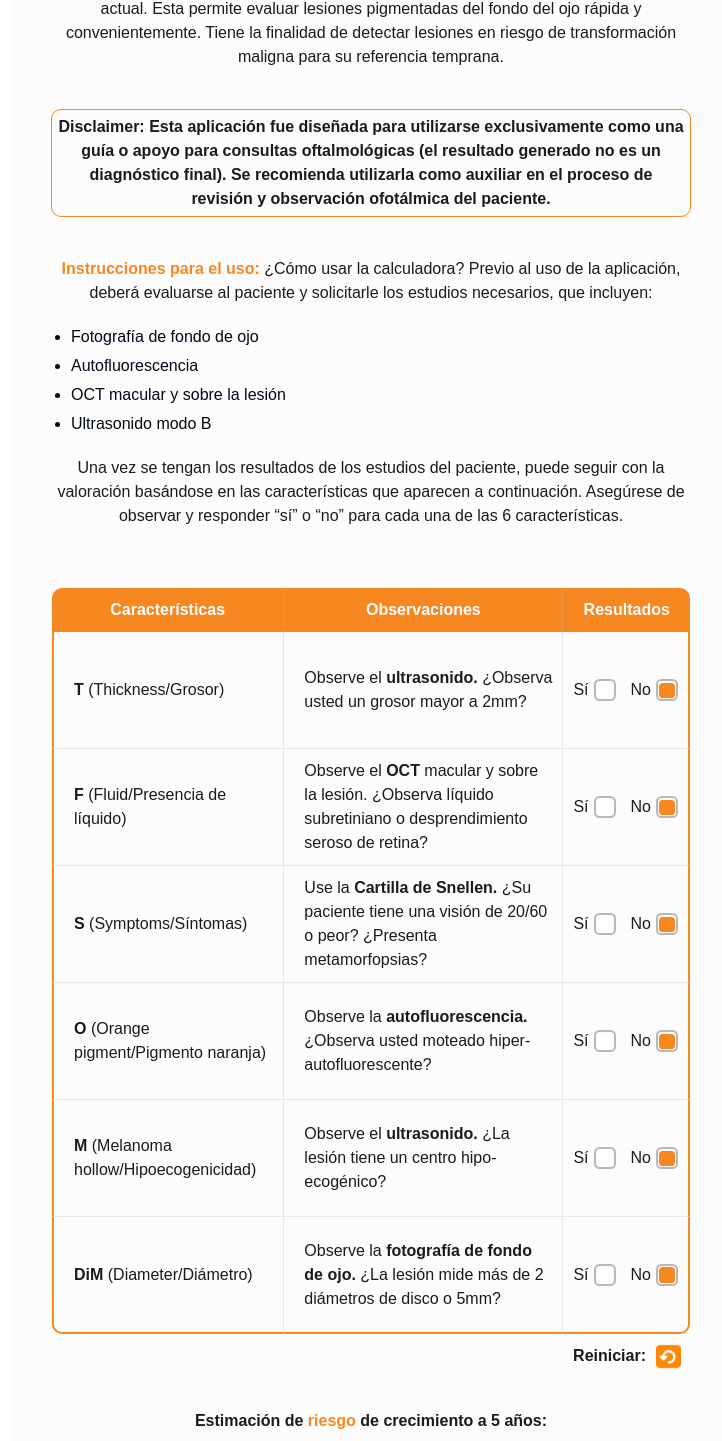
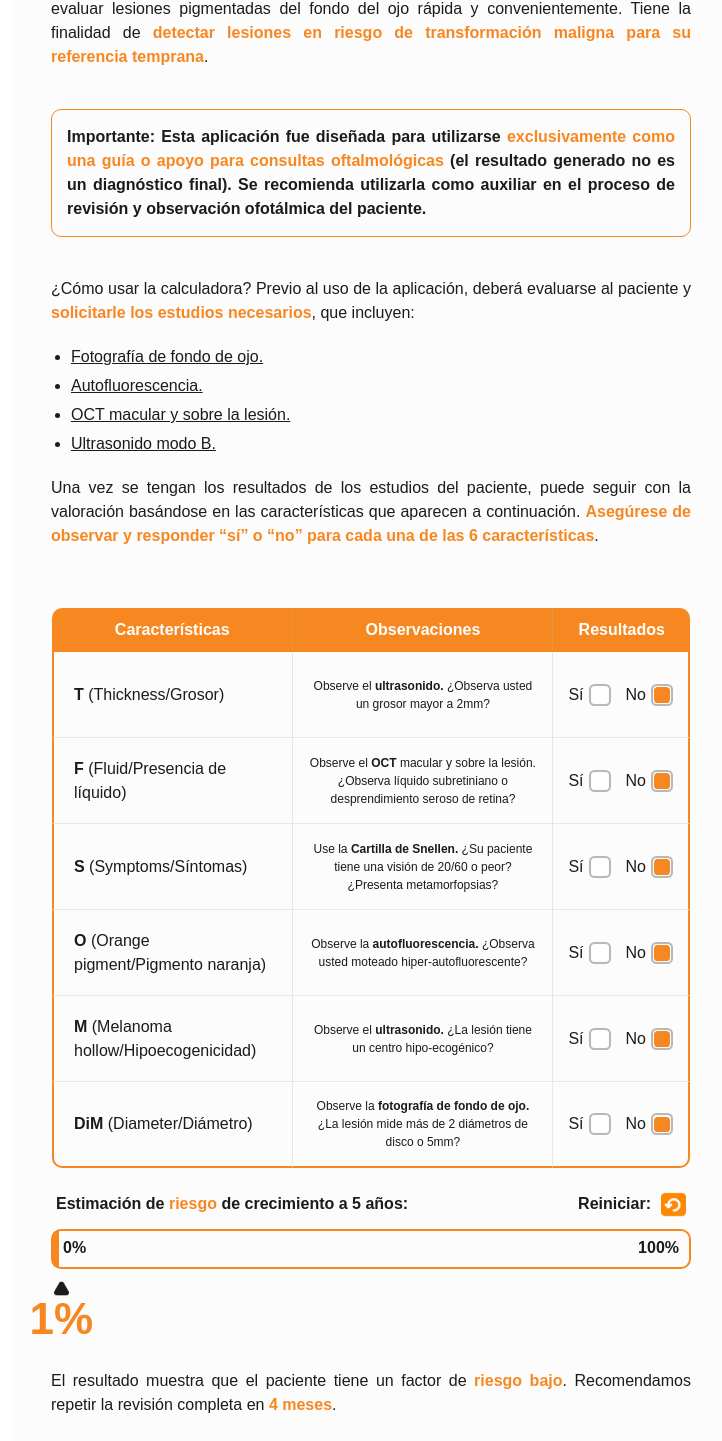
Before and after one commit to Eye-Cancer-Institute/ECI, a React (Create React App) app: page / in a window 1280 px wide. Shown: the part 338-1779 px from the top of the page, without its empty margins (269-991 px from the left). Built offline with nearby package versions, Linux system fonts and the light colour scheme; a web font is replaced by a local one.

Commit message:
applied changes from design review session

```diff
--- a/src/shared/components/Cuestionario.tsx
+++ b/src/shared/components/Cuestionario.tsx
@@ -287,6 +287,10 @@ const Cuestionario = () => {
           </tr>
         </tbody>
       </table>
+      <div className="estimacion-div">
+        <h2>
+          Estimación de <span>riesgo</span> de crecimiento a 5 años:
+        </h2>
         <div className="reiniciar-div">
           <p>Reiniciar: </p>
           <img
@@ -296,6 +300,7 @@ const Cuestionario = () => {
             onClick={() => setCheckboxStates(initialCheckboxStates)}
           />
         </div>
+      </div>
 
       <Resultados percentage={percentage} />
     </div>
--- a/src/shared/components/Footer.tsx
+++ b/src/shared/components/Footer.tsx
@@ -30,7 +30,7 @@ const Footer = () => {
         >
           Aviso de privacidad
         </a>
-        <p>Fundación Ovularis S.C. </p>
+        <p>Fundación Ocularis S.C. </p>
       </div>
     </div>
   );
--- a/src/shared/components/Information.tsx
+++ b/src/shared/components/Information.tsx
@@ -10,37 +10,47 @@ const Information = () => {
       </div>
 
       <p className="descripcion">
-        <span>Descripción Técnica:</span> Mmy App es una aplicación enfocada en
-        orientar al oftalmólogo actual. Esta permite evaluar lesiones
-        pigmentadas del fondo del ojo rápida y convenientemente. Tiene la
-        finalidad de detectar lesiones en riesgo de transformación maligna para
-        su referencia temprana.
+        <span>Mmy App</span> es una{" "}
+        <span>aplicación enfocada en orientar al oftalmólogo actual</span>. Esta
+        permite evaluar lesiones pigmentadas del fondo del ojo rápida y
+        convenientemente. Tiene la finalidad de{" "}
+        <span>
+          detectar lesiones en riesgo de transformación maligna para su
+          referencia temprana
+        </span>
+        .
       </p>
       <p className="disclaimer">
-        Disclaimer: Esta aplicación fue diseñada para utilizarse exclusivamente
-        como una guía o apoyo para consultas oftalmológicas (el resultado
-        generado no es un diagnóstico final). Se recomienda utilizarla como
-        auxiliar en el proceso de revisión y observación ofotálmica del
-        paciente.
+        Importante: Esta aplicación fue diseñada para utilizarse{" "}
+        <span>
+          exclusivamente como una guía o apoyo para consultas oftalmológicas
+        </span>{" "}
+        (el resultado generado no es un diagnóstico final). Se recomienda
+        utilizarla como auxiliar en el proceso de revisión y observación
+        ofotálmica del paciente.
       </p>
       <div className="instrucciones">
         <p>
-          <span>Instrucciones para el uso:</span> ¿Cómo usar la calculadora?
-          Previo al uso de la aplicación, deberá evaluarse al paciente y
-          solicitarle los estudios necesarios, que incluyen:
+          ¿Cómo usar la calculadora? Previo al uso de la aplicación, deberá
+          evaluarse al paciente y{" "}
+          <span>solicitarle los estudios necesarios</span>, que incluyen:
         </p>
         <ul>
-          <li>Fotografía de fondo de ojo</li>
-          <li>Autofluorescencia</li>
-          <li>OCT macular y sobre la lesión</li>
-          <li>Ultrasonido modo B</li>
+          <li>Fotografía de fondo de ojo.</li>
+          <li>Autofluorescencia.</li>
+          <li>OCT macular y sobre la lesión.</li>
+          <li>Ultrasonido modo B.</li>
         </ul>
       </div>
       <p className="mt-5">
         Una vez se tengan los resultados de los estudios del paciente, puede
         seguir con la valoración basándose en las características que aparecen a
-        continuación. Asegúrese de observar y responder “sí” o “no” para cada
-        una de las 6 características.
+        continuación.{" "}
+        <span>
+          Asegúrese de observar y responder “sí” o “no” para cada una de las 6
+          características
+        </span>
+        .
       </p>
     </div>
   );
--- a/src/shared/components/Resultados.tsx
+++ b/src/shared/components/Resultados.tsx
@@ -5,9 +5,6 @@ interface ResultadosProps {
 const Resultados = ({ percentage }: ResultadosProps) => {
   return (
     <div className="resultados-div">
-      <h2>
-        Estimación de <span>riesgo</span> de crecimiento a 5 años:
-      </h2>
       <div className="bar">
         <p className="zero">0%</p>
         <p className="hundred">100%</p>
@@ -31,26 +28,28 @@ const Resultados = ({ percentage }: ResultadosProps) => {
       </div>
       {percentage < 23 && (
         <p className="information-result">
-          <span>Información general de resultados:</span> El resultado muestra
-          que el paciente tiene un factor de riesgo bajo. Recomendamos repetir
-          la revisión completa en 4 meses.
+          El resultado muestra que el paciente tiene un factor de{" "}
+          <span>riesgo bajo</span>. Recomendamos repetir la revisión completa en{" "}
+          <span>4 meses</span>.
         </p>
       )}
       {percentage === 34 && (
         <p className="information-result">
-          <span>Información general de resultados:</span> El resultado muestra
-          que el paciente tiene un factor de riesgo medio. Recomendamos evaluar
-          el referir al paciente con un especialista en oncología ocular para
-          continuar con la valoración y el diagnóstico; o, realizar una segunda
-          evaluación en 2 meses.
+          El resultado muestra que el paciente tiene un factor de{" "}
+          <span>riesgo medio</span>. Recomendamos <span>evaluar</span> el
+          referir al paciente con un{" "}
+          <span>especialista en oncología ocular</span> para continuar con la
+          valoración y el diagnóstico; o, realizar una segunda evaluación en{" "}
+          <span>2 meses</span>.
         </p>
       )}
       {percentage > 50 && (
         <p className="information-result">
-          <span>Información general de resultados:</span> El resultado muestra
-          que el paciente tiene un factor de riesgo alto. Recomendamos referir
-          al paciente <span>inmediatamente</span> con un especialista en
-          oncología ocular para continuar con la valoración y el diagnóstico.
+          El resultado muestra que el paciente tiene un factor de{" "}
+          <span>riesgo alto</span>. Recomendamos referir al paciente{" "}
+          <span>inmediatamente</span> con un
+          <span> especialista en oncología ocular</span> para continuar con la
+          valoración y el diagnóstico.
         </p>
       )}
 
--- a/src/shared/components/mainPage.styles.scss
+++ b/src/shared/components/mainPage.styles.scss
@@ -86,7 +86,8 @@
   padding-right: 40px;
   padding-left: 40px;
   padding-bottom: 40px;
-  text-align: center;
+  text-align: justify;
+
   p {
     margin-bottom: 40px;
     span {
@@ -102,7 +103,7 @@
   font-weight: bold;
   border: 1.5px solid $primary;
   border-radius: 10px;
-  padding: 5px;
+  padding: 15px;
 }
 .instrucciones {
   margin-top: 40px;
@@ -112,11 +113,14 @@
   }
   ul {
     list-style: disc;
+    color: $primary;
     padding-left: 20px;
   }
   li {
     margin-bottom: 5px;
     text-align: start;
+    color: $secondary;
+    text-decoration: underline;
   }
 }
 
@@ -145,7 +149,6 @@
   }
 
   td {
-    padding: 10px;
     color: $secondary;
 
     //Styles for table border radius
@@ -154,16 +157,13 @@
     &:last-child {
       text-align: center;
     }
-    &:not(:last-child) {
-      padding-left: 20px;
-    }
   }
 
   .checkboxes-td {
     display: flex;
     align-items: center;
     justify-content: center;
-    height: 117px;
+    height: 86px;
   }
 
   .si-label,
@@ -189,10 +189,18 @@
   td:first-child {
     border-left: 2px solid $primary;
     border-right: 1px solid rgba(184, 184, 184, 0.3);
+    padding-left: 20px;
+    padding-right: 10px;
+  }
+  td:nth-child(2) {
+    font-size: 12px;
+    padding: 15px;
+    text-align: center;
   }
   td:last-child {
     border-right: 2px solid $primary;
     border-left: 1px solid rgba(184, 184, 184, 0.3);
+    padding: 15px;
   }
   tr:last-child td:first-child {
     border-bottom-left-radius: 10px;
@@ -212,11 +220,22 @@
   //End of styles for table border radius
 }
 
+.estimacion-div {
+  display: flex;
+  justify-content: space-between;
+  margin-top: 24px;
+  margin-right: 45px;
+  margin-left: 45px;
+  margin-bottom: 12px;
+  color: $secondary;
+  font-weight: bold;
+  span {
+    color: $primary;
+  }
+}
 .reiniciar-div {
   display: flex;
   justify-content: flex-end;
-  margin-top: 10px;
-  margin-right: 50px;
   p {
     font-weight: bold;
   }
@@ -229,13 +248,7 @@
 
 //Resultados file
 .resultados-div {
-  margin: 40px 40px 0px 40px;
-  text-align: center;
-  h2 {
-    color: $secondary;
-    font-weight: bold;
-    margin-bottom: 10px;
-  }
+  margin: 0px 40px 0px 40px;
   span {
     color: $primary;
   }
@@ -280,6 +293,7 @@
 
 .information-result {
   margin-top: 100px;
+  text-align: justify;
 }
 
 .flecha-percentage {
@@ -304,6 +318,8 @@
 
 .fuente {
   margin-top: 40px;
+  text-align: center;
+  font-size: 12px;
   span {
     color: black;
     font-weight: 400;
```
Lines whose indentation alone changed are shown as unchanged.
